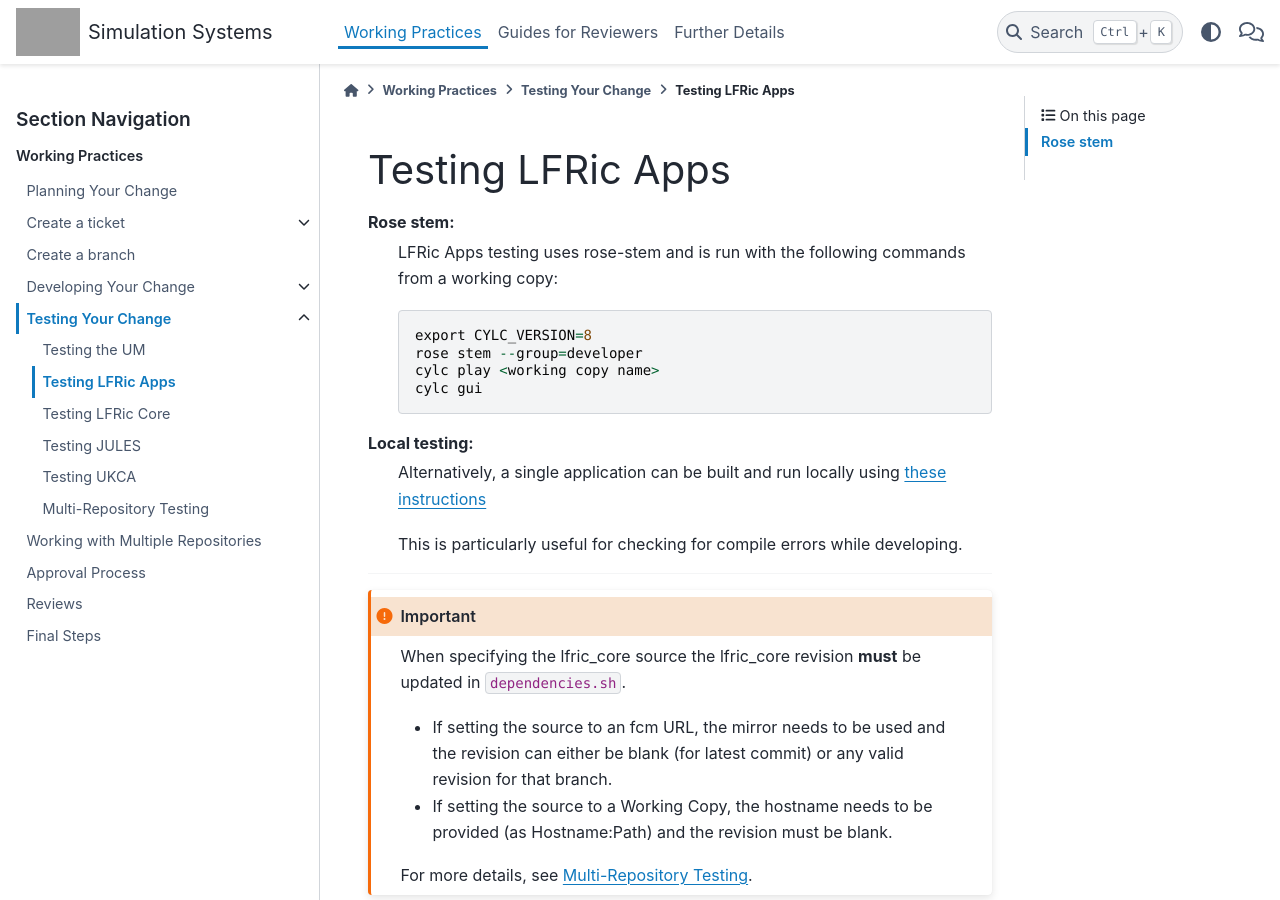
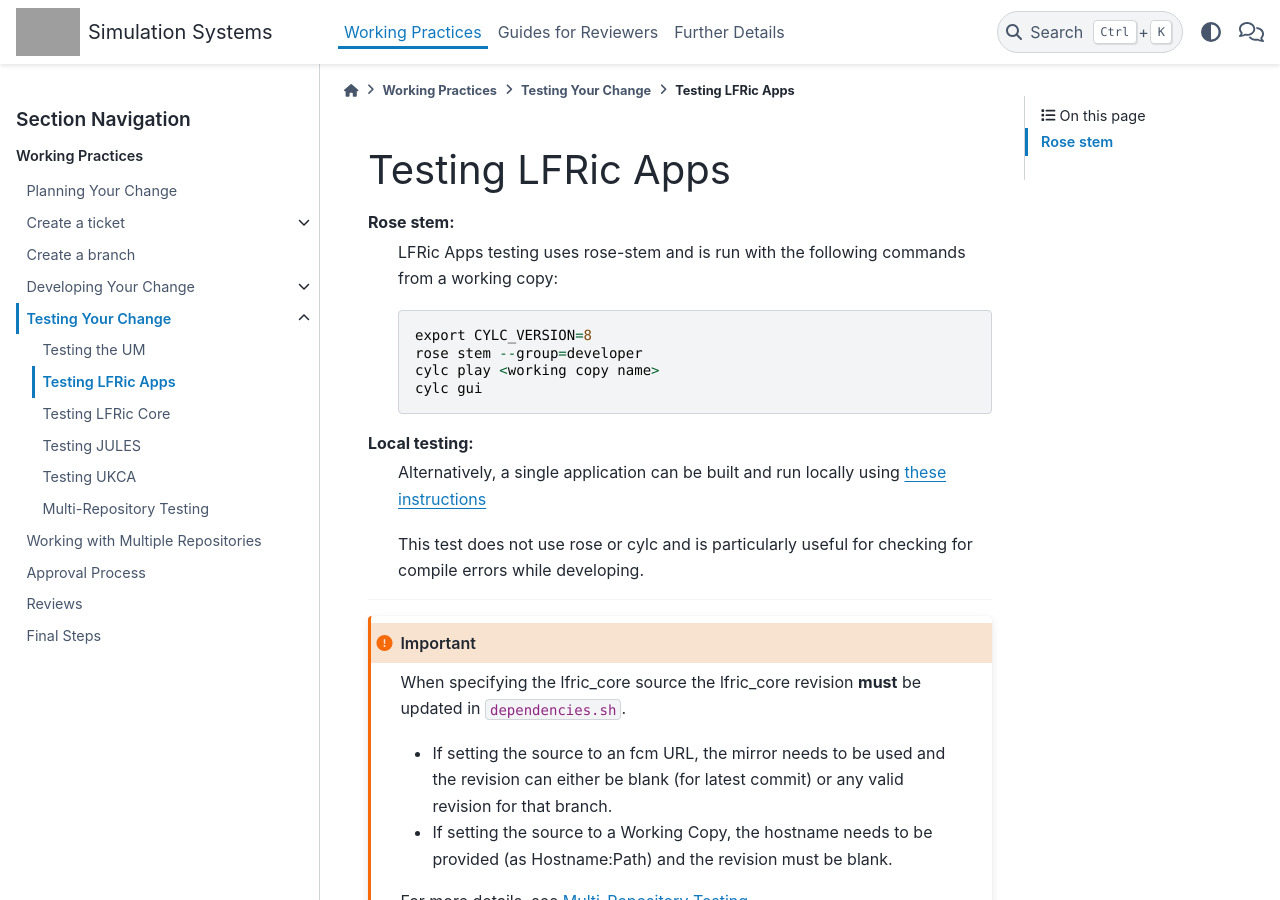
Before and after one commit to MetOffice/simulation-systems, a Sphinx documentation site: the page built from source/WorkingPractices/TestSuites/lfric_apps.rst, in a window 1280 px wide and 900 px high. Built offline with Sphinx 7.4.7 and the PyData theme 0.15.4, drawn with Linux system fonts in a browser that asks for light colours; grey boxes are pictures that could not be loaded.

Commit message:
review response

```diff
--- a/source/WorkingPractices/TestSuites/lfric_apps.rst
+++ b/source/WorkingPractices/TestSuites/lfric_apps.rst
@@ -18,7 +18,8 @@ Local testing:
     Alternatively, a single application can be built and run locally using
     `these instructions <https://code.metoffice.gov.uk/trac/lfric_apps/wiki/local_builds>`_
 
-    This is particularly useful for checking for compile errors while developing.
+    This test does not use rose or cylc and is particularly useful for
+    checking for compile errors while developing.
 
 -----
 
--- a/source/WorkingPractices/reviews.rst
+++ b/source/WorkingPractices/reviews.rst
@@ -34,6 +34,9 @@ to review.
 .. important::
     If your development changes answers then make sure you have followed the
     steps on :ref:`preparing a KGO ticket for review.<kgo>`
+
+    If you suspect there may be a change in answers but none have shown up during
+    testing then run the rose-stem ``all`` group to confirm this.
 
 .. Tip::
     Remember to follow all code-related steps and commit all your changes before
```
